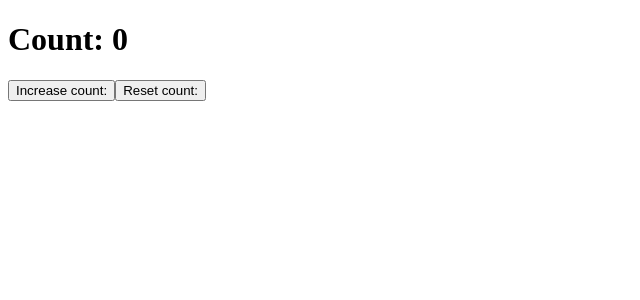
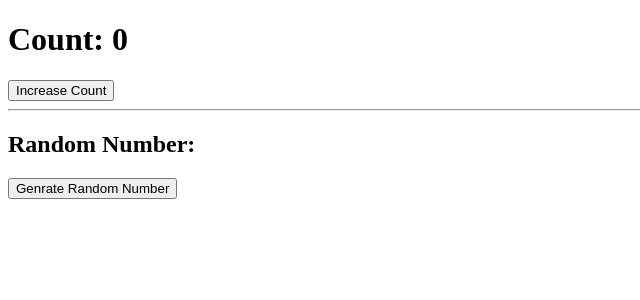
Before and after one commit to saurabhprasadsah/React_Geeky_shows, a React (Vite) app: page / in a window 1280 px wide. Shown: the top 300 px of the page, without its empty margins (0-640 px from the left). Built offline with nearby package versions, Linux system fonts and the light colour scheme.

Commit message:
useEffect

```diff
--- a/components/CounterApp.jsx
+++ b/components/CounterApp.jsx
@@ -6,9 +6,8 @@ export const CounterApp = () => {
 
   const handleCounter =() =>{
     setCount(count +1)
+   // setCount((prevCount) => prevCount +1)
   }
-
-
   const resetCount = () =>{
     setCount(0)
   }
--- /dev/null
+++ b/components/LearnUseEffect.jsx
@@ -0,0 +1,45 @@
+import { useEffect, useState } from "react"
+
+export const LearnUseEffect = () => {
+    const [count, setCount] = useState(0);
+    const handleCount = () => {
+        setCount(count + 1)
+    }
+
+    const [randomNumber, setRandomNumber] = useState(null);
+
+    const generateRandomNumber = () => {
+        const newRandomNumber = Math.floor(Math.random() * 100) + 1;
+        setRandomNumber(newRandomNumber)
+    };
+
+    // it runs the each time when component is mounted and re-render
+    // useEffect(() => {
+    //     console.log("useEffect callled")
+    // })
+
+    // it runs the each time when component is mounted ([] means no dependencies)
+
+    // useEffect(() => {
+    //     console.log("useEffect callled")
+    // }, [])
+
+    // it runs the when the component is mounted and whenever dependence change
+
+    useEffect(() => {
+        console.log("useEffect callled")
+    }, [count, randomNumber])
+
+    return (
+        <>
+            <h1>Count: {count}</h1>
+            <button onClick={handleCount}>Increase Count</button>
+            {/* <button onClick={handleCount}>Reset Count</button> */}
+
+            <hr />
+            <h2>Random Number: {randomNumber}</h2>
+            <button onClick={generateRandomNumber}>Genrate Random Number</button>
+        </>
+    )
+
+}
--- a/src/App.jsx
+++ b/src/App.jsx
@@ -8,9 +8,12 @@ import { LearnState } from "../components/LearnState";
 
 import { CounterApp } from "../components/counterApp";
 
+import { LearnUseEffect } from "../components/LearnuseEffect";
+
+
+
 function App() {
   let roll = 101;
-
   const getData = (data) =>{
     console.log(data)
   }
@@ -22,7 +25,9 @@ function App() {
      {/* <LearnEvent/> */}
      {/* <LearnLiftingstateup  mydata={getData}/> */}
      {/* <LearnState/> */}
-     <CounterApp/>
+     {/* <CounterApp/> */}
+
+     <LearnUseEffect />
 
     </>
   )
```
